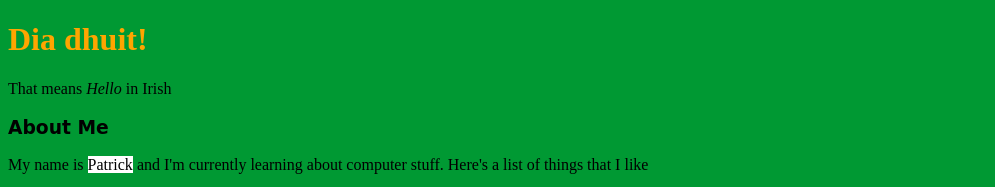
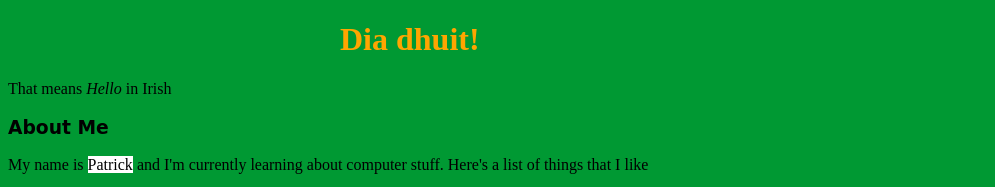
Before and after one commit to pab124/PabPage, a plain HTML site: page index.html in a window 1280 px wide. Shown: the top 187 px of the page, without its empty margins (0-995 px from the left). Drawn offline with Linux system fonts and the light colour scheme.

Commit message:
adding a div to the dia dhuit

```diff
--- a/index.html
+++ b/index.html
@@ -8,7 +8,7 @@
         <link rel="stylesheet" type="text/css" href="Homepage.css"/>
     </head>
     <body>
-        <h1>Dia dhuit!</h1>
+        <div id="main"><h1>Dia dhuit!</h1></div>
         <p>That means <i>Hello</i> in Irish</p>
         <h3> About Me</h3>
         <p>My name is <span class="name">Patrick</span> and I'm currently learning about computer stuff. Here's a list of things that I like</p>
```
